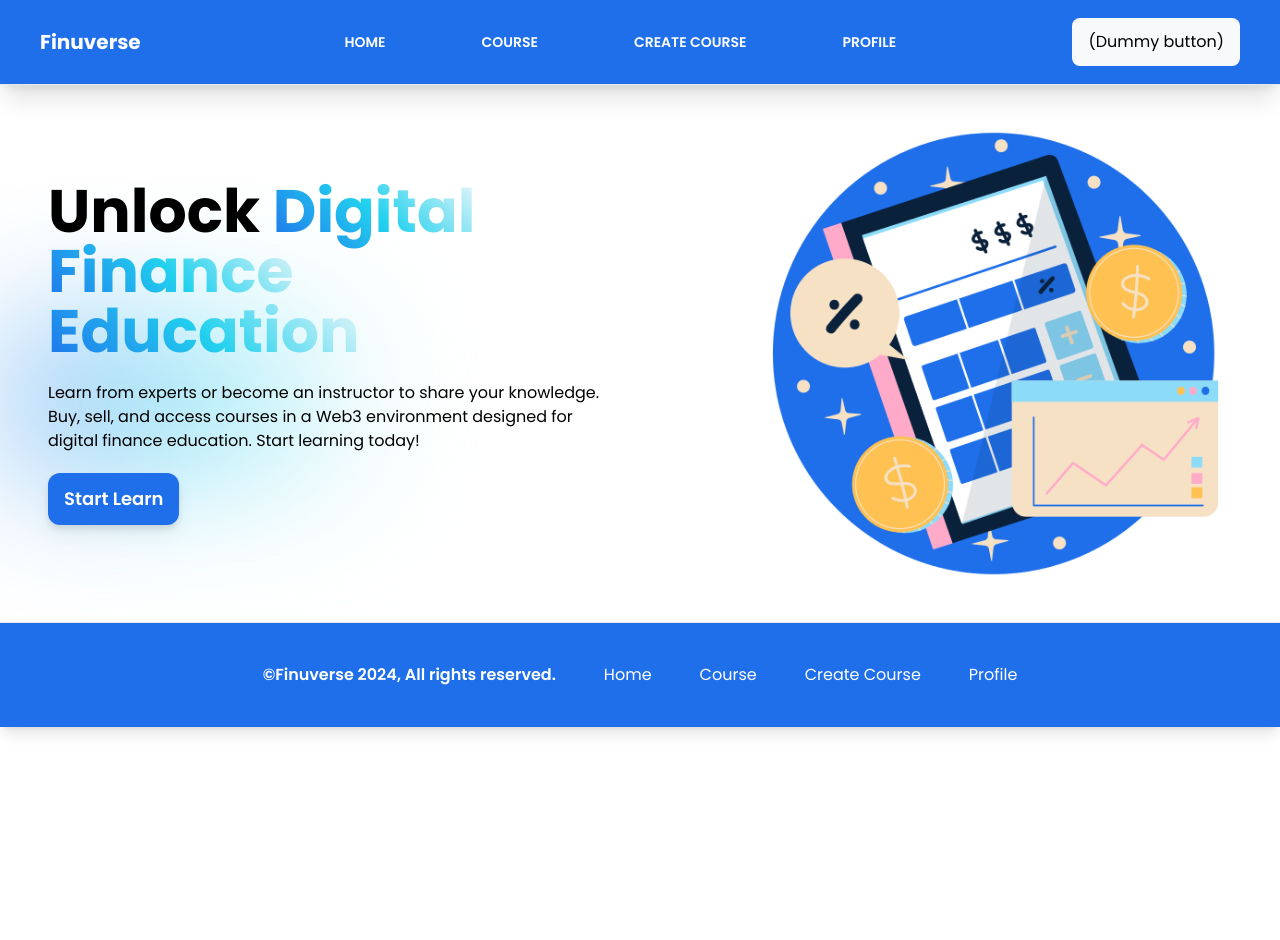
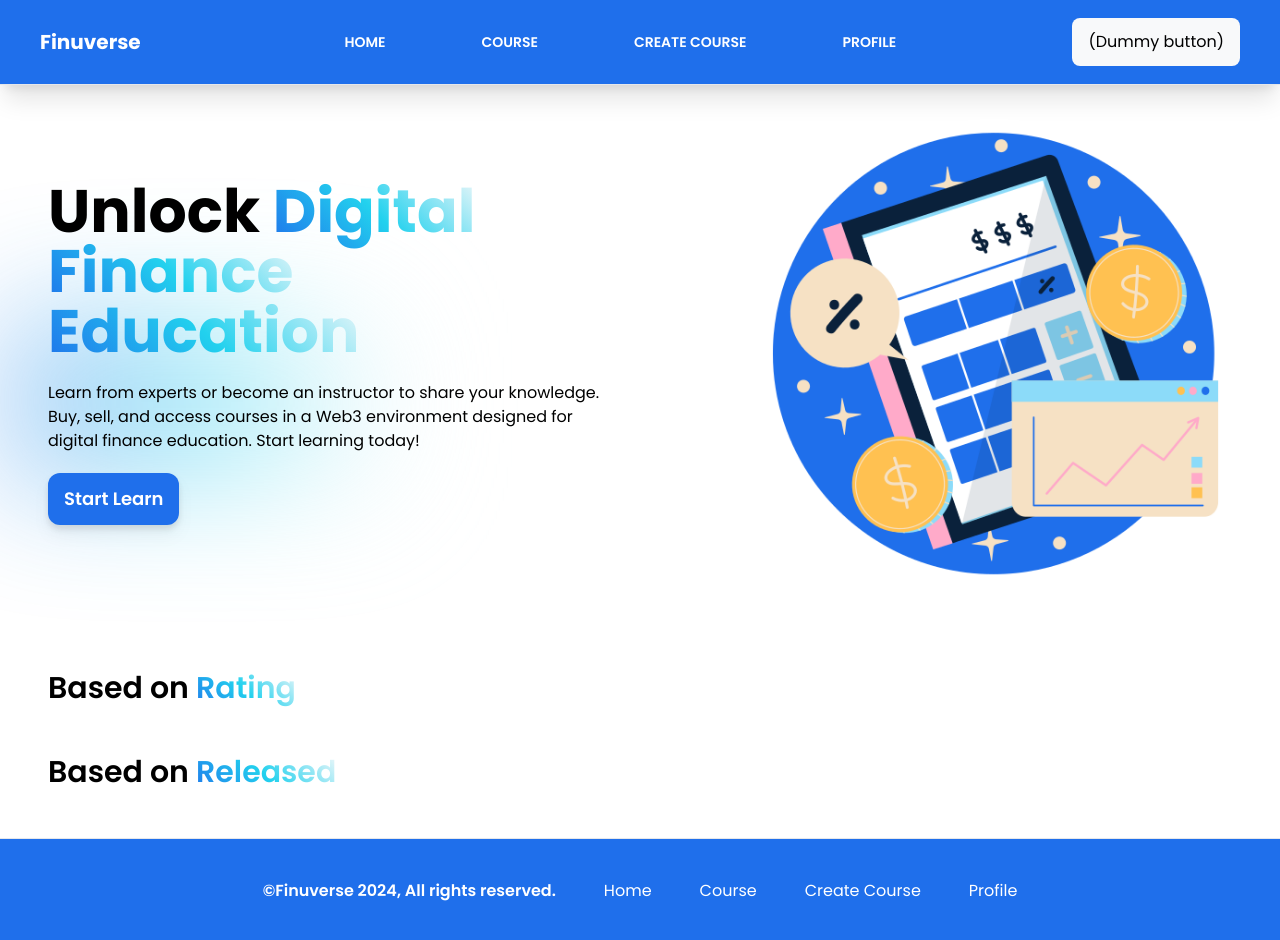
Before and after one commit to yebology/finuverse-dapp, a React (Vite) app: page / in a window 1280 px wide. Shown: the top 940 px of the page. Before the commit the page ends 800 px from the top, so only its background shows below. Built offline with nearby package versions, Linux system fonts and the light colour scheme.

Commit message:
done home

```diff
--- /dev/null
+++ b/src/components/sections/RecommendedSection.tsx
@@ -0,0 +1,27 @@
+import React from "react";
+
+type RecommendedSectionProps = {
+  message: string;
+};
+
+export const RecommendedSection: React.FC<RecommendedSectionProps> = ({
+  message,
+}) => {
+  return (
+    <div className="font-poppins my-12 md:px-12">
+      <h1 className="font-semibold text-3xl">
+        Based on
+        <span
+          style={{
+            background: "linear-gradient(45deg, #1f6feb, #22d1ee, #f8f9fa)",
+            WebkitBackgroundClip: "text",
+            WebkitTextFillColor: "transparent",
+            backgroundClip: "text",
+          }}
+        >
+          {" "}{message}
+        </span>
+      </h1>
+    </div>
+  );
+};
--- a/src/views/Home.tsx
+++ b/src/views/Home.tsx
@@ -1,9 +1,12 @@
 import { HeroSection } from "../components/sections/HeroSection";
+import { RecommendedSection } from "../components/sections/RecommendedSection";
 
 export const Home = () => {
   return (
     <div>
       <HeroSection />
+      <RecommendedSection message={"Rating"}/>
+      <RecommendedSection message={"Released"}/>
     </div>
   );
 };
```
